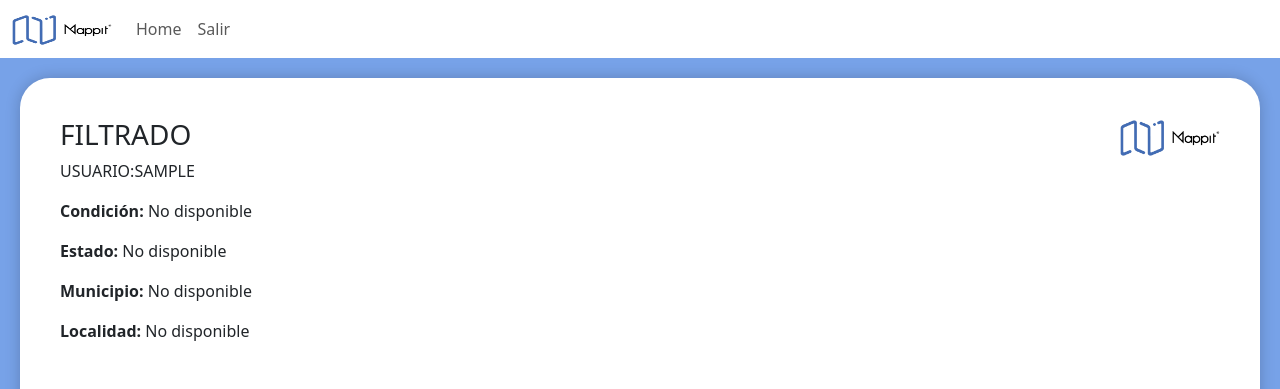
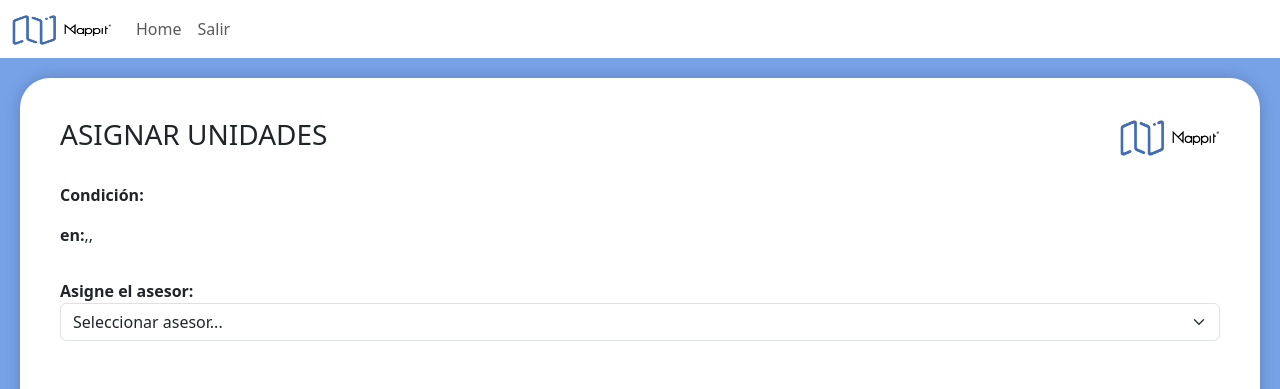
Before and after one commit to ViviCruz03/proyecto-mlm, a Django app: page /consulta2/ in a window 1280 px wide. Shown: the top 389 px of the page. Run offline with Django 5.2, Linux system fonts and the light colour scheme; the visitor is signed in with stand-in values (Sample User, id 1); data that the repository does not hold is empty; some libraries are stand-ins or nearby versions.

Commit message:
Asignar unidades economicas a los asesores, agregar los modals con los posibles errores

```diff
--- a/leads/templates/consulta2.html
+++ b/leads/templates/consulta2.html
@@ -4,19 +4,39 @@
 {% block content %}
 <div class="accion_container1">
   <div class="d-flex justify-content-between align-items-center">
-    <h3>FILTRADO</h3>
+    <h3>ASIGNAR UNIDADES</h3>
     <img src="{% static 'img/Logo-1.png' %}" alt="Mappit Logo" width="100">
+  </div>
 
+  <br>
+
+  <div class="d-flex justify-content">
+    <p><strong>Condición:</strong> <span id="mostrarCondicion"></span></p>
   </div>
+
+  <div class="d-flex justify-content">
+    <p><strong>en: </strong>
+    <p> </p>
+    </p>
+    <p id="mostrarEstado"> </p>
+    <p>, </p>
+    <p id="mostrarMunicipio"> </p>
+    <p>, </p>
+    <p id="mostrarLocalidad"> </p>
+  </div>
+
+  <div class="mt-3">
+    <div>
+      <label for="asesorSelect"><b>Asigne el asesor: </b></label>
+      <select id="asesorSelect" class="form-select" aria-label="Default select example">
+        <option selected> </option>
+      </select>
+    </div>
+  </div>
+
+  <br><br>
+
   <div>
-    <p class="text-uppercase ">Usuario:{{user.get_username}}</p>
-    <p><strong>Condición:</strong> <span id="mostrarCondicion"></span></p>
-    <p><strong>Estado:</strong> <span id="mostrarEstado"></span></p>
-    <p><strong>Municipio:</strong> <span id="mostrarMunicipio"></span></p>
-    <p><strong>Localidad:</strong> <span id="mostrarLocalidad"></span></p>
-  </div>
-  <br><br>
-  <div class="d-flex gap-2">
     <div class="table-responsive">
       <table class="table table-bordered" id="tablaSeguimiento">
         <thead class="table-primary">
@@ -28,29 +48,67 @@
             <th>Latitud</th>
             <th>Longitud</th>
             <th>Fecha</th>
-            <th>Status</th>
           </tr>
         </thead>
         <tbody>
-
         </tbody>
       </table>
     </div>
-    <div class="table-responsive">
-      <iframe
-    src="https://www.google.com/maps/embed?pb=!1m17!1m12!1m3!1d3739.4245971921537!2d-100.03549422530189!3d20.40660120885755!2m3!1f0!2f0!3f0!3m2!1i1024!2i768!4f13.1!3m2!1m1!2zMjDCsDI0JzIzLjgiTiAxMDDCsDAxJzU4LjUiVw!5e0!3m2!1ses!2smx!4v1742402959076!5m2!1ses!2smx" width="600" height="400" style="border:0;" allowfullscreen="" loading="lazy" referrerpolicy="no-referrer-when-downgrade">
-    </iframe>
+  </div>
+
+  <div class="mt-4 d-flex justify-content-end gap-2">
+    <button class="btn btn-danger" onclick="window.location.href='{% url 'crear_consulta' %}'">ATRAS</button>
+    <!-- <button class="btn btn-success" id="btnGuardar">GUARDAR</button> -->
+    <button class="btn btn-success" id="btnGuardar" data-bs-toggle="modal"
+      data-bs-target="#staticBackdrop">GUARDAR</button>
+
+    <div class="modal fade" id="staticBackdrop" data-bs-backdrop="static" data-bs-keyboard="false" tabindex="-1"
+      aria-labelledby="staticBackdropLabel" aria-hidden="true">
+      <div class="modal-dialog">
+        <div class="modal-content">
+          <div class="modal-header">
+            <h1 class="modal-title fs-5" id="staticBackdropLabel">Aviso</h1>
+            <button type="button" class="btn-close" data-bs-dismiss="modal" aria-label="Close"></button>
+          </div>
+          <div class="modal-body" id="modalMessage">
+            <!-- Aquí se insertará el mensaje dinámicamente -->
+          </div>
+          <div class="modal-footer">
+            <button type="button" class="btn btn-secondary" data-bs-dismiss="modal">Cerrar</button>
+            <button type="button" id="btnVer" class="btn btn-primary" style="display: none;">Ver</button>
+          </div>
+        </div>
+      </div>
     </div>
+
   </div>
-    <div class="mt-4 d-flex justify-content-end gap-2">
-      <button class="btn btn-danger">ATRAS</button>
-      <button class="btn btn-primary">PAUSAR Y GUARDAR</button>
-      <button class="btn btn-success">GUARDAR</button>
-    </div>
+
 </div>
 
 <script>
   document.addEventListener("DOMContentLoaded", function () {
+    // Obtener el select del asesor
+    let asesorSelect = document.getElementById("asesorSelect");
+
+    // Hacer una petición AJAX para obtener los asesores
+    fetch('/obtener-asesores/')
+      .then(response => response.json())
+      .then(data => {
+        // Limpiar cualquier opción previa
+        asesorSelect.innerHTML = '<option value="">Seleccionar asesor...</option>';
+
+        // Agregar cada asesor al select
+        data.asesores.forEach(asesor => {
+          let option = new Option(asesor.nombre, asesor.id);
+          asesorSelect.add(option);
+        });
+      })
+      .catch(error => {
+        console.error("Error al obtener asesores:", error);
+      });
+
+
+    // Mostrar las unidades seleccionadas
     let seleccionados = JSON.parse(localStorage.getItem("seleccionados"));
     if (!seleccionados || seleccionados.length === 0) {
       alert("No hay datos seleccionados.");
@@ -69,20 +127,78 @@
                   </tr>`;
       tabla.innerHTML += fila;
     });
+
+    // Insertar los valores en la página
+    document.getElementById("mostrarCondicion").textContent = localStorage.getItem("condicion") || "No disponible";
+    document.getElementById("mostrarEstado").textContent = localStorage.getItem("estado") || "No disponible";
+    document.getElementById("mostrarMunicipio").textContent = localStorage.getItem("municipio") || "No disponible";
+    document.getElementById("mostrarLocalidad").textContent = localStorage.getItem("localidad") || "No disponible";
   });
 
-  document.addEventListener("DOMContentLoaded", function() {
-    let condicion = localStorage.getItem("condicion") || "No disponible";
-    let estado = localStorage.getItem("estado") || "No disponible";
-    let municipio = localStorage.getItem("municipio") || "No disponible";
-    let localidad = localStorage.getItem("localidad") || "No disponible";
 
-    // Insertar los valores en la página
-    document.getElementById("mostrarCondicion").textContent = condicion;
-    document.getElementById("mostrarEstado").textContent = estado;
-    document.getElementById("mostrarMunicipio").textContent = municipio;
-    document.getElementById("mostrarLocalidad").textContent = localidad;
-  });
+
+  document.getElementById("btnGuardar").addEventListener("click", function () {
+    let asesorId = document.getElementById("asesorSelect").value;
+    let modalMessage = document.getElementById("modalMessage");
+
+    if (!asesorId) {
+      modalMessage.textContent = "Por favor, selecciona un asesor";
+      btnVer.style.display = "none";
+      // alert("Por favor, selecciona un asesor.");
+      return;
+    }
+
+    let seleccionados = JSON.parse(localStorage.getItem("seleccionados"));
+    if (!seleccionados || seleccionados.length === 0) {
+      modalMessage.textContent = "No hay datos seleccionados";
+      btnVer.style.display = "none";
+      // alert("No hay datos seleccionados.");
+      return;
+    }
+
+    // Enviar los datos al servidor para asignar el asesor a las unidades seleccionadas
+    fetch('/asignar-asesor/', {
+      method: 'POST',
+      headers: {
+        'Content-Type': 'application/json',
+        'X-CSRFToken': '{{ csrf_token }}'
+      },
+      body: JSON.stringify({
+        asesor_id: asesorId,
+        unidades: seleccionados
+      })
+    })
+      .then(response => response.json())
+      .then(data => {
+        let modalMessage = document.getElementById("modalMessage");
+        let btnVer = document.getElementById("btnVer");
+
+        if (data.success) {
+          modalMessage.textContent = "Las unidades han sido asignadas al asesor.";
+          btnVer.style.display = "inline-block"; // Muestra el botón "Ver"
+          // alert("Las unidades han sido asignadas al asesor.");
+        } else {
+          modalMessage.textContent = "Hubo un error al asignar las unidades.";
+          btnVer.style.display = "none"; // Oculta el botón "Ver" en caso de error
+          // alert("Hubo un error al asignar las unidades.");
+        }
+      })
+      .catch(error => {
+        document.getElementById("modalMessage").textContent = "Hubo un error al intentar asignar el asesor.";
+        document.getElementById("btnVer").style.display = "none"; // Oculta el botón "Ver" en caso de error
+
+        let modal = new bootstrap.Modal(document.getElementById("staticBackdrop"));
+        modal.show();
+        // console.error("Error al enviar la solicitud:", error);
+        // alert("Hubo un error al intentar asignar el asesor.");
+      });
+
+    // Redirigir al usuario al presionar "Ver"
+    document.getElementById("btnVer").addEventListener("click", function () {
+      window.location.href = "/verAsesor/";
+    });
+});
+
 
 </script>
 {% endblock %}
--- a/leads/urls.py
+++ b/leads/urls.py
@@ -11,5 +11,8 @@
     path('obtener-filtros/', obtener_filtros, name='obtener-filtros'),
     path('obtener-municipios/', obtener_municipios, name='obtener_municipios'),
     path('obtener-localidades/', obtener_localidades, name='obtener_localidades'),
-    path('consultar-datos/', consultar_datos, name='consultar_datos')
+    path('consultar-datos/', consultar_datos, name='consultar_datos'),
+    path('obtener-asesores/', views.obtener_asesores, name='obtener_asesores'),
+    path('obtener-asesores/', obtener_asesores, name='obtener_asesores'),
+    path('asignar-asesor/', views.asignar_asesor, name='asignar_asesor'),
 ]
--- a/leads/views.py
+++ b/leads/views.py
@@ -7,7 +7,7 @@
 from .models import *
 from django.contrib.auth.decorators import login_required
 from django.http import JsonResponse
-
+import json
 
 
 #Pantalla de home
@@ -33,7 +33,7 @@
             login(request, user)
             return redirect('accion')
 
-#Funcion de salir de sesión
+#Salir de sesión
 @login_required
 def salir(request):
     logout(request)
@@ -80,7 +80,7 @@
     else:
         return JsonResponse({'condiciones':[]}, status=404)
 
-#Filtrar los estados, municipios y localidades
+#Filtrar los estados existentes
 def obtener_filtros(request):
     estados = UniEconomicas.objects.values_list('Entidad_federetiva', flat=True).distinct()
     if estados.exists():
@@ -146,10 +146,71 @@
     # Convertir resultados a lista y devolver JSON
     return JsonResponse({'resultados': list(resultados)})
 
-
+#Vista a consulta2 (asignar asesores a unidades)
 @login_required
 def consulta2(request):
     return render(request, 'consulta2.html')
+
+#------------------------------------------------
+
+
+#Función para listar los asesores y sus unidades economicas
+
+
+#Obtener los asesores
+def obtener_asesores(request):
+    # Obtener todos los asesores
+    if request.method == 'GET':
+        asesores = Asesor.objects.all()
+        asesor_data = [{'id': asesor.id, 'nombre': asesor.nomAses} for asesor in asesores]
+
+    return JsonResponse({'asesores': asesor_data})
+
+#Asignar unidades a asesor
+def asignar_asesor(request):
+    if request.method == 'POST':
+        data = json.loads(request.body)
+        asesor_id = data.get('asesor_id')
+        unidades = data.get('unidades')
+
+        try:
+            asesor = Asesor.objects.get(id=asesor_id)
+            for unidad_data in unidades:
+                unidad = UniEconomicas.objects.get(Nombre_de_la_Unidad_Economica=unidad_data['Nombre'])
+                # Aquí, asignamos el asesor a la unidad
+                unidad.asesor = asesor
+                unidad.save()
+
+            return JsonResponse({'success': True})
+
+        except Asesor.DoesNotExist:
+            return JsonResponse({'success': False, 'error': 'Asesor no encontrado'}, status=400)
+        except UniEconomicas.DoesNotExist:
+            return JsonResponse({'success': False, 'error': 'Unidad económica no encontrada'}, status=400)
+
+    return JsonResponse({'success': False, 'error': 'Método no permitido'}, status=405)
+
+#Vista a verAsesor
+@login_required
+def verAsesor(request):
+    return render(request, 'verAsesor.html')
+
+
+
+
+
+
+
+
+
+
+
+
+
+
+
+
+
 
 
 #Continuar el seguimiento de una consulta
--- a/mlm/urls.py
+++ b/mlm/urls.py
@@ -21,8 +21,8 @@
 
 urlpatterns = [
     path('', include('leads.urls')),
+    path('', views.home, name='home'),
     path('admin/', admin.site.urls),
-    path('', views.home, name='home'),
     path('accounts/', include('django.contrib.auth.urls')),
     path('login/', views.signin, name='login'),
     path('salir/', views.salir, name='salir'),
@@ -30,5 +30,6 @@
     path('crearConsulta/',views.crearConsulta, name='crear_consulta'),
     path('consulta2/', views.consulta2,name='consulta2'),
     path('segConsulta/',views.segConsulta, name='seg_consulta' ),
-    path('dash/', views.dash, name='dash')
+    path('dash/', views.dash, name='dash'),
+    path('verAsesor/', views.verAsesor, name='verAsesor')
     ]
```
Also changed, not shown: leads/models.py (+6 -6 lines), leads/templates/consulta1.html (+27 -5 lines), leads/templates/verAsesor.html (added, +50 -0 lines), leads/migrations/0009_unieconomicas_asesor.py (added).
